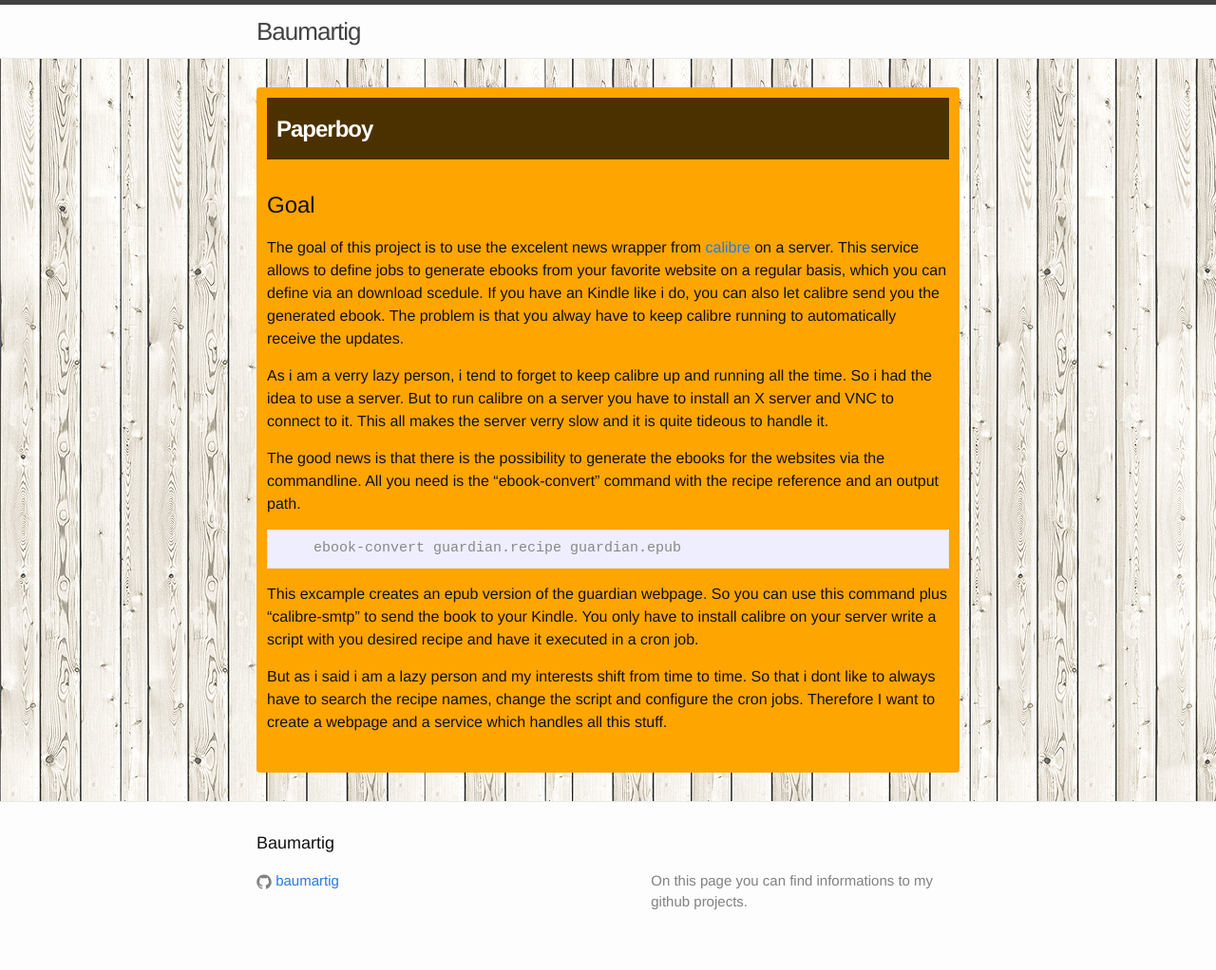
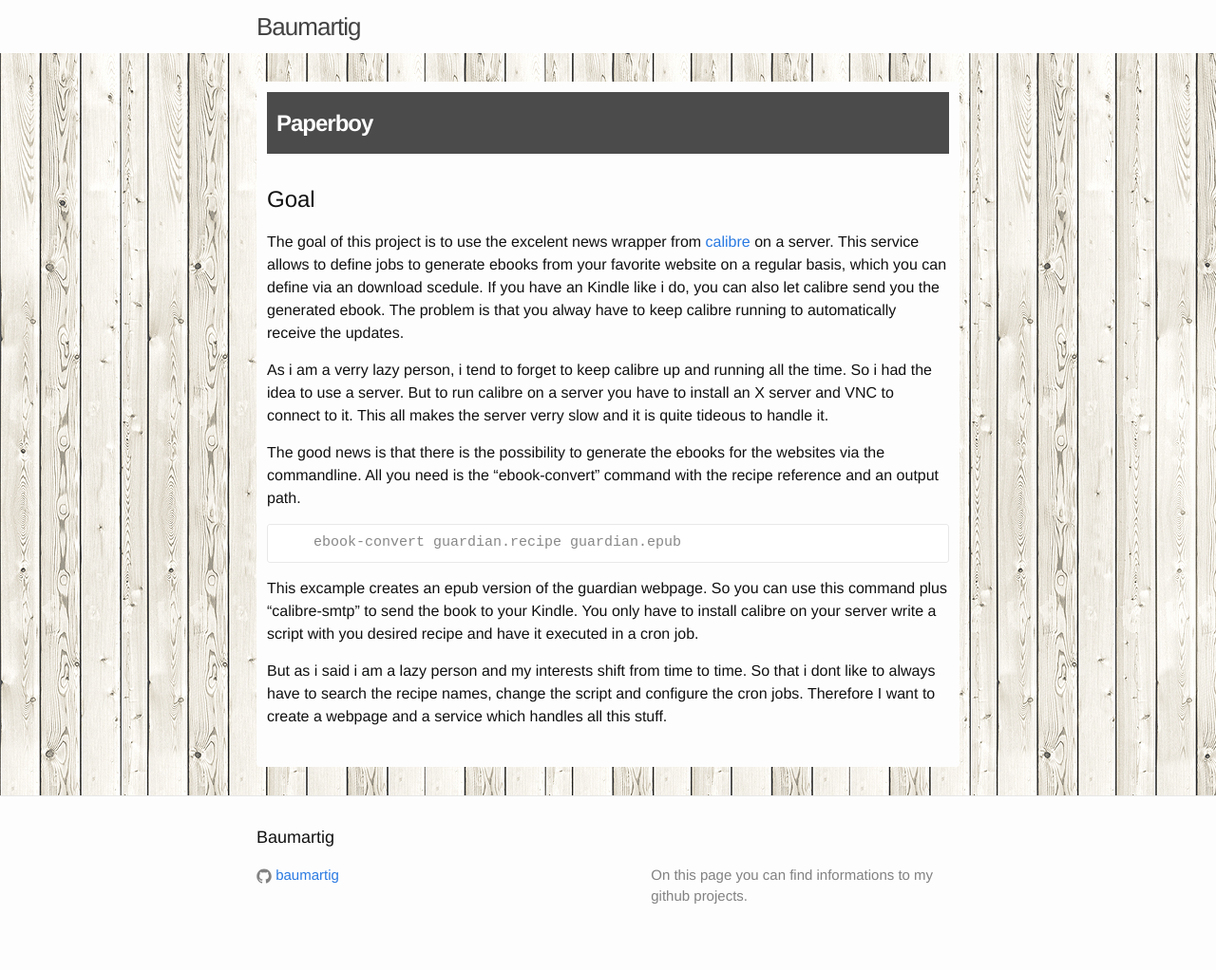
Before and after one commit to baumartig/baumartig.github.io, a Jekyll site: the page built from projects/paperboy.markdown, in a window 1280 px wide. Shown: the whole page at 95% size. Built offline with Jekyll 4.4.1, drawn with Linux system fonts in a browser that asks for light colours.

Commit message:
Oberen Rand und Orangnen Hintergrund entfernt

```diff
--- a/_sass/_base.scss
+++ b/_sass/_base.scss
@@ -129,7 +129,6 @@
     font-size: 15px;
     border: 1px solid $grey-color-light;
     border-radius: 3px;
-    background-color: #eef;
 }
 
 code {
--- a/_sass/_layout.scss
+++ b/_sass/_layout.scss
@@ -2,8 +2,6 @@
  * Site header
  */
 .site-header {
-    border-top: 5px solid $grey-color-dark;
-    border-bottom: 1px solid $grey-color-light;
     min-height: 56px;
 
     // Positioning context for the mobile navigation icon
@@ -238,10 +236,10 @@
 }
 
 .post {
-    background: orange;
+    background: #fdfdfd;
     padding: 10px;
     border-radius: 3px;
-    border: 1px solid orange;
+    border: 1px solid #fdfdfd;
 }
 
 .post-link {
```
